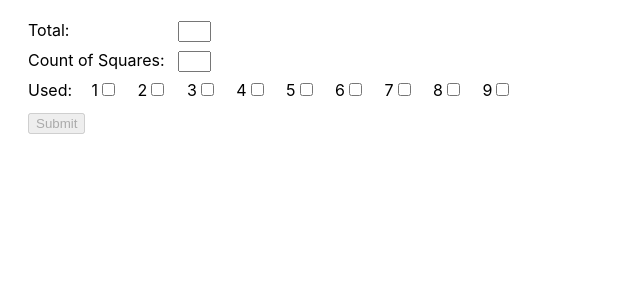
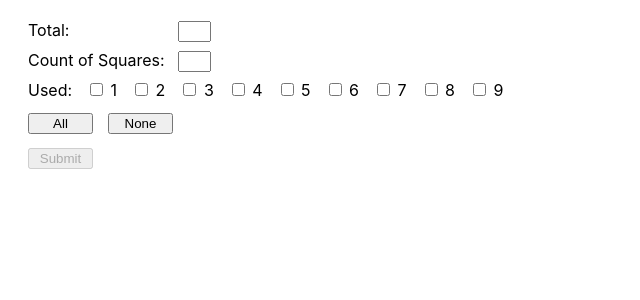
Before and after one commit to willw-git/sudoku, a React (Create React App) app: page / in a window 1280 px wide. Shown: the top 300 px of the page, without its empty margins (0-640 px from the left). Built offline with nearby package versions, Linux system fonts and the light colour scheme.

Commit message:
No way for All/None buttons to work

```diff
--- a/src/App.css
+++ b/src/App.css
@@ -44,6 +44,8 @@
 
 .will-style button {
   margin-top: 10pt;
+  min-width: 65px;
+
 }
 
 .will-div {
@@ -70,3 +72,7 @@ input::-webkit-inner-spin-button {
 input[type=number] {
   -moz-appearance: textfield;
 }
+
+.will-div-button button {
+  margin-right: 15px;
+}
--- a/src/App.tsx
+++ b/src/App.tsx
@@ -1,10 +1,9 @@
 import React from 'react';
 import './App.css';
 
-import {TResult, getResults} from './calcs';
+import { TResult, SubmitResult, getResults } from './calcs';
 
-type SubmitHandler = (e: React.SyntheticEvent) => void;
-
+type SubmitHandler = (r: SubmitResult) => void;
 
 function EntryForm({ onSubmit }: { onSubmit: SubmitHandler }) {
   const [validNumbers, setValidNumbers] = React.useState(false);
@@ -20,14 +19,35 @@ function EntryForm({ onSubmit }: { onSubmit: SubmitHandler }) {
     setValidNumbers(v);
   }
 
-  const handleCbChange = ( e: React.ChangeEvent<HTMLInputElement>) => {
+  const handleCbChange = (e: React.ChangeEvent<HTMLInputElement>) => {
     console.log(e.target.checked);
     let newUsed = [...used];
-    newUsed[e.target.valueAsNumber] = e.target.checked;
+    newUsed[Number(e.target.value)] = e.target.checked;
     setUsed(newUsed);
   }
+
+  const onLocalSubmit = (e: React.SyntheticEvent) => {
+    e.preventDefault();
+    const target = e.target as typeof e.target & {
+      total: { valueAsNumber: number };
+      squareCount: { valueAsNumber: number };
+    };
+
+    onSubmit({
+      total: target.total.valueAsNumber,
+      squareCount: target.squareCount.valueAsNumber,
+      used: used
+    });
+  }
+
+  const onGroupClick = (e: React.MouseEvent<HTMLButtonElement, MouseEvent>) => {
+    const target = e.target as typeof e.target & { name: string };
+    const checked = target.name === "allButton";
+    console.log(checked);
+  }
+
   return (
-    <form onSubmit={onSubmit} className="will-style">
+    <form onSubmit={onLocalSubmit} className="will-style">
       <div>
         <div className="will-div">
           <label htmlFor="total">Total: </label>
@@ -40,18 +60,18 @@ function EntryForm({ onSubmit }: { onSubmit: SubmitHandler }) {
       </div>
       <div className="will-div-cb">
         Used:
-        {Array.from(new Array(9), (x, i) => i + 1).map((v : number) => (
+        {Array.from(new Array(9), (x, i) => i + 1).map((v: number) => (
         <span key={v}>
-              <label style={{marginLeft:"15px"}} htmlFor={`cb${v}`}>{` ${v}`}</label>
-              <input type="checkbox" name={`cb${v}`} value={v} onChange={handleCbChange} />
+          <input style={{ marginLeft: "18px" }} type="checkbox" name={`cb${v}`} value={v} onChange={handleCbChange} />
+          <label htmlFor={`cb${v}`}>{` ${v}`}</label>
         </span>
-          )
-        )
+      ))}
+      </div>
+      <div className="will-div-button">
+        <button type="button" onClick={onGroupClick} name="allButton">All</button>
+        <button type="button" onClick={onGroupClick} name="noneButton">None</button>
+      </div>
 
-        /* {Array<number>.from( map((v:number) => {
-
-        })} */}
-      </div>
 
       <button type="submit" disabled={!validNumbers}>Submit</button>
     </form>
@@ -59,14 +79,14 @@ function EntryForm({ onSubmit }: { onSubmit: SubmitHandler }) {
 
 }
 
-function ResultDisplay({results} : {results: TResult | null}) {
+function ResultDisplay({ results }: { results: TResult | null }) {
   return (
     <div className="will-style" hidden={results === null} >
       <p>Result:</p>
       {results?.length === 0 ?
         (
-        <p style={{color:'red'}} >No Valid Results</p>
-      ) :  (
+          <p style={{ color: 'red' }} >No Valid Results</p>
+        ) : (
           <ul>
             {results?.map((item, index) => (
               <li key={index}>{item.join(", ")}</li>
@@ -82,24 +102,17 @@ function App() {
   // const [squareCount, setSquareCount] = React.useState(0);
   const [results, setResults] = React.useState<TResult | null>(null);
 
-  const handleSubmit = (e: React.SyntheticEvent) => {
-    e.preventDefault();
-    const target = e.target as typeof e.target & {
-      total: { valueAsNumber: number };
-      squareCount: { valueAsNumber: number };
-    };
+  const handleSubmit = (sr: SubmitResult) => {
     // setTotal(target.total.valueAsNumber);
     // setSquareCount(target.squareCount.valueAsNumber);
-    const r = getResults(target.total.valueAsNumber, target.squareCount.valueAsNumber);
+    const r = getResults(sr);
     setResults(r);
   }
-
-
 
   return (
     <>
       <EntryForm onSubmit={handleSubmit}></EntryForm>
-      <ResultDisplay results={results}/>
+      <ResultDisplay results={results} />
     </>
   );
 }
--- a/src/calcs.ts
+++ b/src/calcs.ts
@@ -1,26 +1,33 @@
 
 export type TResult = Array<Array<number>>;
+export type SubmitResult = {
+  total : number;
+  squareCount: number;
+  used: boolean[];
+}
 
 
-export function getResults(total: number, squareCount: number): TResult {
+
+export function getResults(sr : SubmitResult): TResult {
   // return [];
   let fullResults: TResult = [];
 
   const calcResult = (start: number, balance: number, count: number, partial: Array<number>) => {
     if (count === 1) {
-      if (start <= balance && balance < 10) {
+      if (start <= balance && balance < 10 && !sr.used[balance]) {
         // Success! Save result1
         partial.push(balance);
         fullResults.push(partial);
       }
     } else {
       for (let i = start; i <= Math.min(balance, 9); i++) {
+        if (sr.used[i]) continue;
         const newPartial = [...partial, i]; // partial.concat(i);
         calcResult(i+1, balance - i, count - 1, newPartial);
       }
     }
   }
-  calcResult(1, total, squareCount, []);
+  calcResult(1, sr.total, sr.squareCount, []);
 
   return fullResults;
 }
```
Lines whose indentation alone changed are shown as unchanged.
